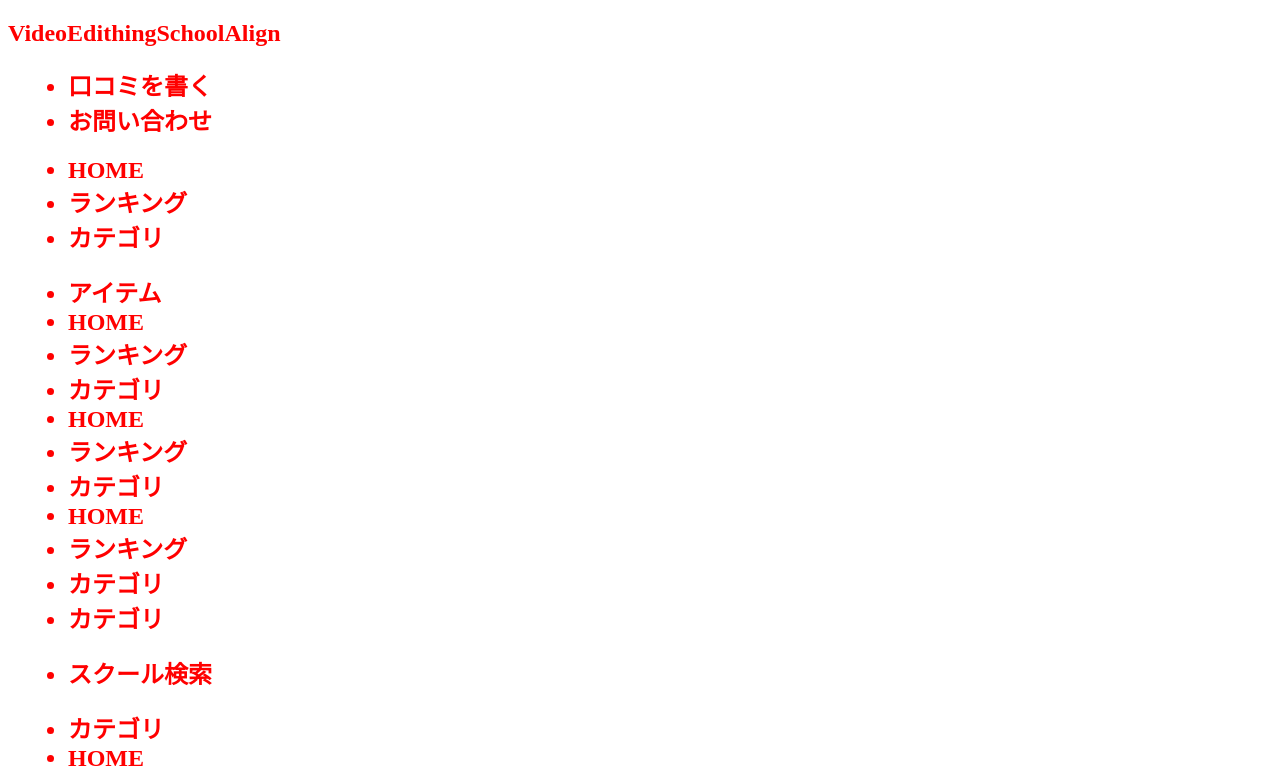
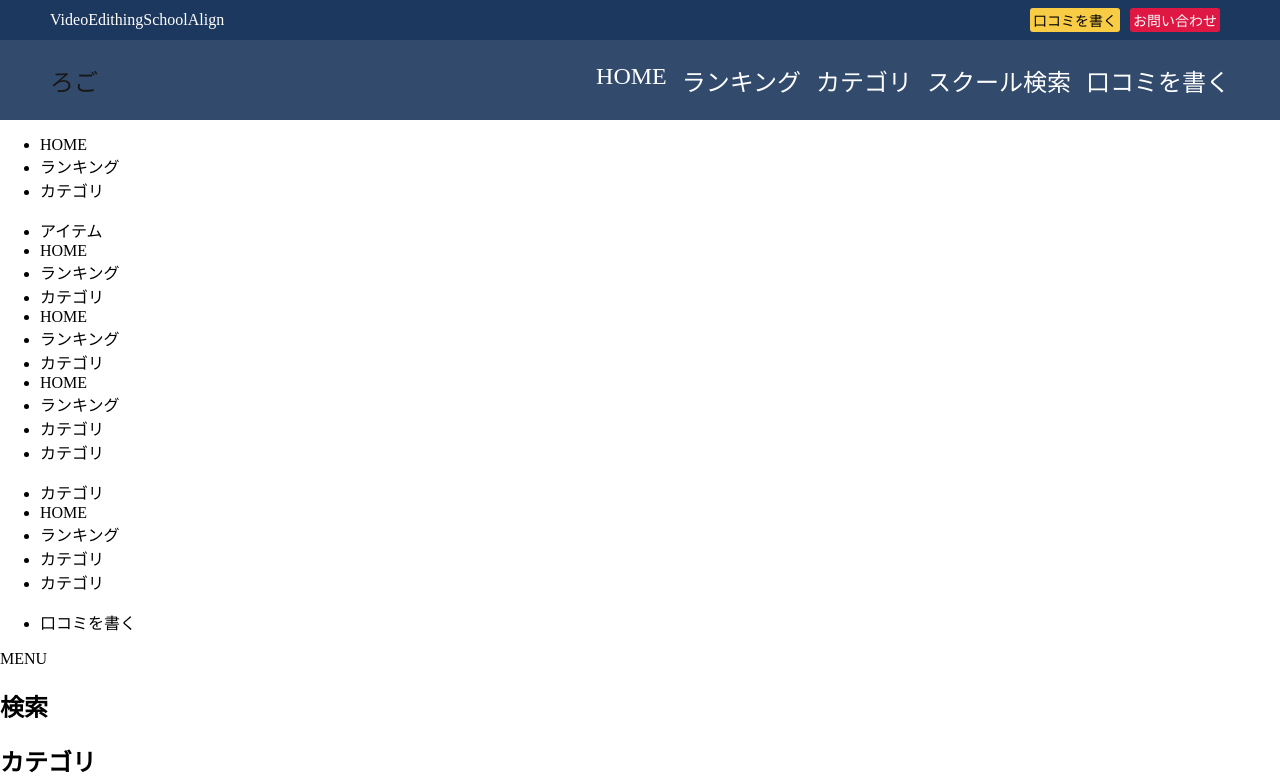
Before and after one commit to kantashimizu/VideoEditingSchoolAlign, a Nuxt app: page / in a window 1280 px wide. Shown: the top 776 px of the page. Built offline with nearby package versions, Linux system fonts and the light colour scheme.

Commit message:
add:header_coding

```diff
--- a/pages/index.vue
+++ b/pages/index.vue
@@ -1,10 +1,20 @@
 <template lang="pug">
 section.home
-  h1 VideoEdithingSchoolAlign
-    // p コーディングお願い致します！
-    ul
-      li 口コミを書く
-      li お問い合わせ
+  div.header
+    div.header_top
+      div.header_top-text
+        p VideoEdithingSchoolAlign
+      div.header_top-right
+        p.btn_left 口コミを書く
+        p.btn_right お問い合わせ
+    div.header_bottom
+      div.logo ろご
+      ul.links
+        li HOME
+        li ランキング
+        li カテゴリ
+        li スクール検索
+        li  口コミを書く
     ul
       li HOME
       li ランキング
@@ -22,7 +32,7 @@ section.home
       li カテゴリ
       li カテゴリ
     ul
-      li スクール検索
+
     ul
       li カテゴリ
       li HOME
@@ -119,24 +129,57 @@ section.home
     li: a(href="/") SNS
     li: a(href="/") SNS
   p © 2020 VideoEdithingSchoolAlign
-
-
-
-
-
-
 </template>
 
 <script>
 export default {}
 </script>
+<style lang="sass">
+body
+  padding: 0
+  margin: 0
+</style>
+
 
 <style lang="sass" scoped>
 .home
-  background: yelloow
-  h1
-    color: red
-    ul
-      margin: 20px;
-
+  padding: 0
+  margin: 0
+  .header
+    .header_top
+      height: 40px
+      padding: 0 50px
+      background: #1c385e
+      display: flex
+      justify-content: space-between
+      align-items: center
+      &-text
+        color: #ffffff
+      &-right
+        display: flex
+        p
+          font-size: 14px
+          padding: 2px 3px
+          margin-right: 10px
+          border-radius: 3px
+        .btn_left
+          background: #f9cc46
+        .btn_right
+          color: #ffffff
+          background: #df1843
+    .header_bottom
+      height: 80px
+      background: #1c385e
+      opacity: 0.9
+      display: flex
+      align-items: center
+      justify-content: space-between
+      padding: 0 50px
+      font-size: 24px
+      .links
+        color: #ffffff
+        display: flex
+        list-style: none
+        li
+          margin-left: 15px
 </style>
```
